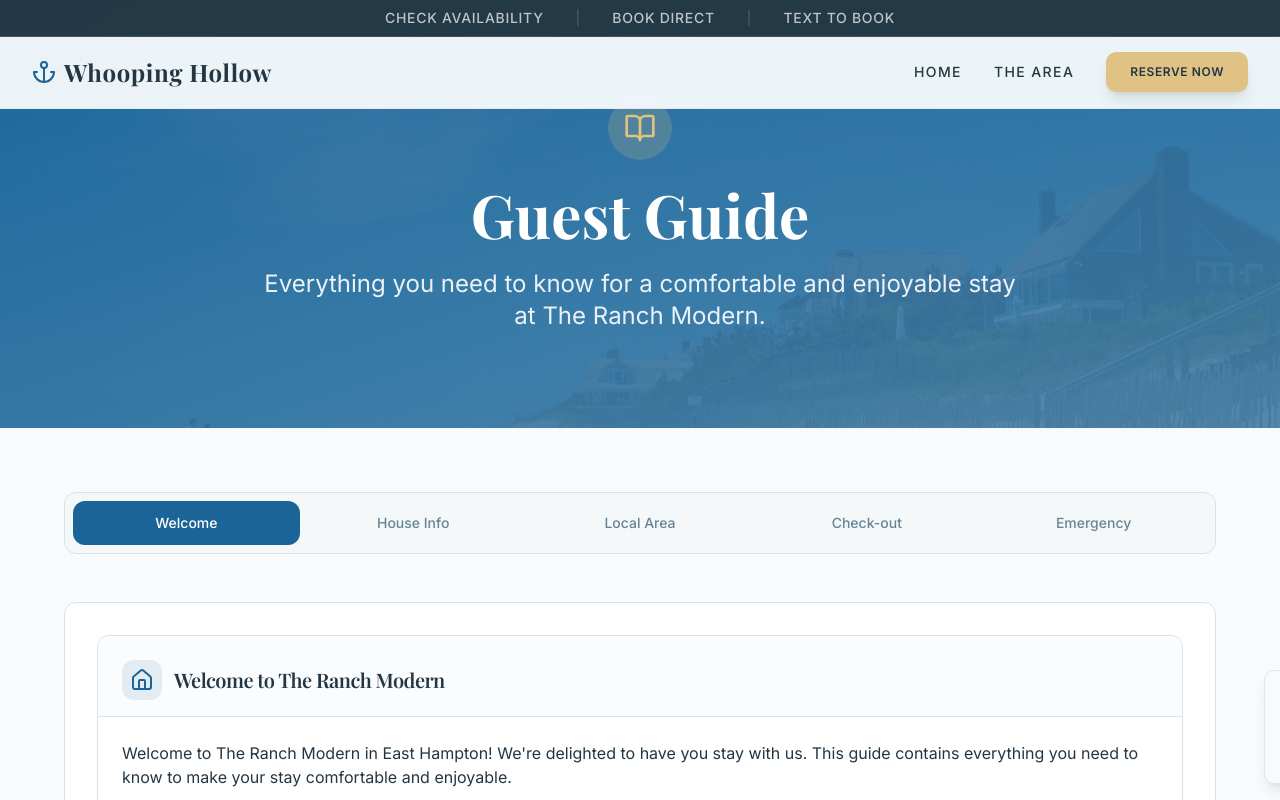
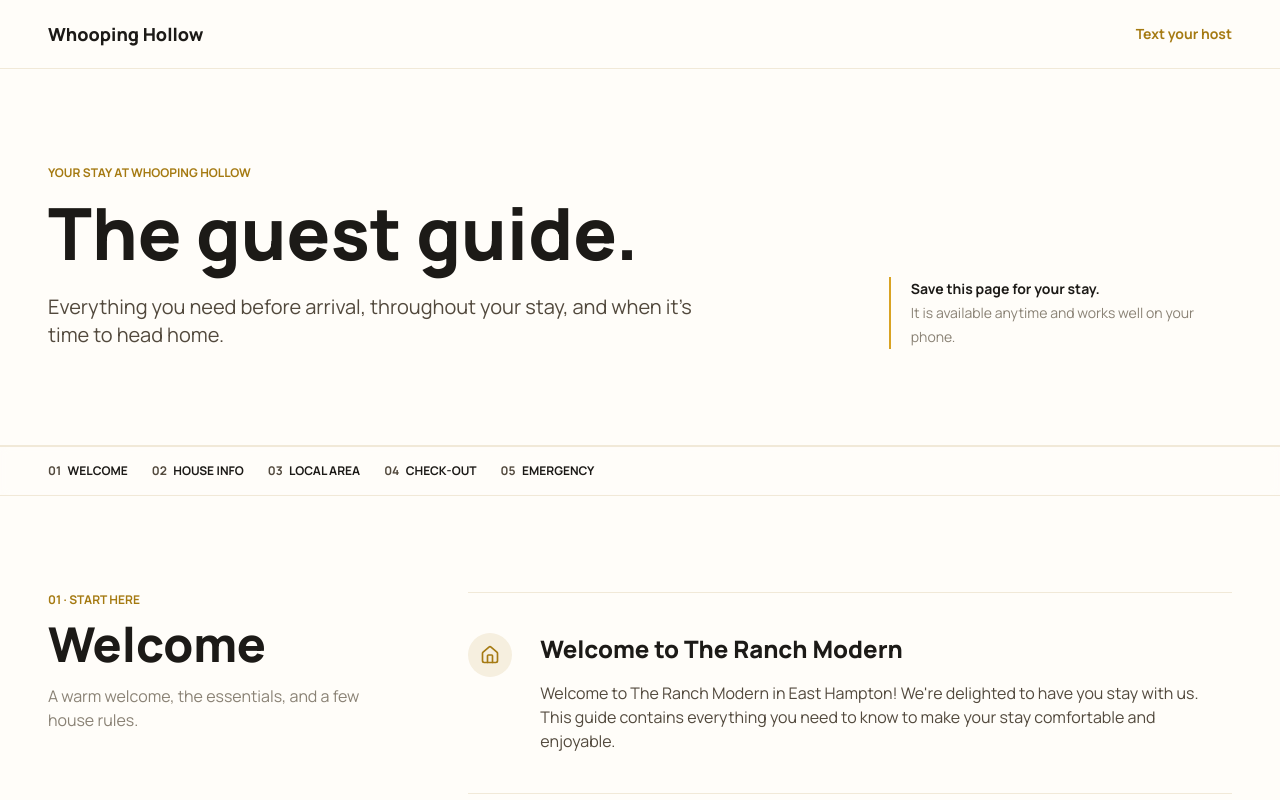
Before and after one commit to edmondmeehan/whooping-hollow, a React (Vite) app: page /guide in a window 1280 px wide. Shown: the top 800 px of the page. Built offline with nearby package versions, Linux system fonts and the light colour scheme.

Commit message:
Changes
Co-authored-by: edmondmeehan <275088825+edmondmeehan@users.noreply.github.com>

```diff
--- a/src/index.css
+++ b/src/index.css
@@ -187,6 +187,34 @@ html {
   padding-right: clamp(20px, 4vw, 48px);
 }
 
+.guide-longform p,
+.guide-longform h2,
+.guide-longform h3,
+.guide-longform a,
+.guide-longform dt,
+.guide-longform dd {
+  letter-spacing: 0;
+}
+
+@media print {
+  .guide-nav,
+  .hh > header,
+  .hh > section:last-of-type,
+  .hh > footer {
+    display: none;
+  }
+
+  .guide-group {
+    break-inside: avoid;
+    background: transparent;
+  }
+
+  .guide-group > div {
+    padding-top: 2rem;
+    padding-bottom: 2rem;
+  }
+}
+
 /* Whooping Hollow administration */
 .admin-shell {
   --admin-bg: 40 100% 99%;
--- a/src/pages/Guide.tsx
+++ b/src/pages/Guide.tsx
@@ -1,16 +1,11 @@
 
-import React, { useEffect, useState, useRef } from 'react';
-import Navbar from '@/components/Navbar';
-import StickyHeader from '@/components/StickyHeader';
-import GuideTabs from '@/components/GuideTabs';
-import Footer from '@/components/Footer';
-import { toast } from '@/hooks/use-toast';
-import { BookOpen } from 'lucide-react';
+import React, { useEffect } from 'react';
+import LongformGuide from '@/components/guide/LongformGuide';
 import { initialGuideSections } from '@/data/initialGuideSections';
+import { useSiteContent } from '@/hooks/use-site-content';
 
 const Guide = () => {
-  const [forceUpdate, setForceUpdate] = useState(0);
-  const contentRef = useRef(null);
+  const { content } = useSiteContent();
 
   useEffect(() => {
     const STORAGE_KEY_SECTIONS = 'guideContentSections';
@@ -20,57 +15,50 @@ const Guide = () => {
       localStorage.setItem(STORAGE_KEY_SECTIONS, JSON.stringify(initialGuideSections));
     }
 
-    setForceUpdate(prev => prev + 1);
-
-    setTimeout(() => {
-      const event = new StorageEvent('storage', {
-        key: STORAGE_KEY_SECTIONS,
-        newValue: localStorage.getItem(STORAGE_KEY_SECTIONS),
-        storageArea: localStorage
-      });
-      window.dispatchEvent(event);
-      window.dispatchEvent(new CustomEvent('guideContentUpdated'));
-    }, 100);
-
-    toast({
-      title: "Welcome to the Guest Guide",
-      description: "Browse through the tabs to find information about your stay",
-    });
   }, []);
 
   return (
-    <div className="min-h-screen flex flex-col bg-background">
-      <StickyHeader />
-      <Navbar />
+    <div className="hh min-h-screen bg-hh-bg">
+      <header className="hh-gutter flex items-center justify-between gap-5 border-b border-hh-line bg-hh-bg py-5">
+        <a href="/" className="whitespace-nowrap text-lg font-extrabold text-hh-ink">{content.brandName}</a>
+        <a href={`sms:${content.phone}`} className="text-sm font-bold text-hh-gold-text">Text your host</a>
+      </header>
 
-      {/* Hero Section */}
-      <div className="relative bg-gradient-to-br from-primary via-primary/90 to-primary/80 text-primary-foreground">
-        <div className="absolute inset-0 bg-[url('/east-hampton-beach.webp')] bg-cover bg-center opacity-10"></div>
-        <div className="relative container-custom py-16 md:py-24">
-          <div className="max-w-4xl mx-auto text-center">
-            <div className="inline-flex items-center justify-center w-16 h-16 bg-accent/20 backdrop-blur-sm rounded-full mb-6">
-              <BookOpen className="w-8 h-8 text-accent" />
-            </div>
-            <h1 className="text-4xl md:text-6xl font-serif font-bold mb-6">
-              Guest Guide
-            </h1>
-            <p className="text-xl md:text-2xl text-primary-foreground/90 leading-relaxed max-w-3xl mx-auto">
-              Everything you need to know for a comfortable and enjoyable stay at The Ranch Modern.
+      <section className="hh-gutter border-b border-hh-line bg-hh-bg py-14 md:py-24">
+        <div className="mx-auto grid max-w-7xl gap-10 md:grid-cols-[1.4fr_0.6fr] md:items-end">
+          <div>
+            <p className="text-xs font-bold uppercase text-hh-gold-text">Your stay at {content.brandName}</p>
+            <h1 className="mt-4 max-w-4xl text-5xl font-extrabold leading-[1.02] text-hh-ink md:text-7xl">The guest guide.</h1>
+            <p className="mt-6 max-w-2xl text-lg leading-8 text-hh-body md:text-xl">
+              Everything you need before arrival, throughout your stay, and when it’s time to head home.
             </p>
           </div>
-        </div>
-      </div>
-
-      {/* Main Content */}
-      <div className="flex-1 bg-background">
-        <div className="container-custom py-12 md:py-16">
-          <div ref={contentRef} className="max-w-6xl mx-auto">
-            <GuideTabs key={`guide-tabs-${forceUpdate}`} />
+          <div className="border-l-2 border-hh-gold pl-5 text-sm leading-6 text-hh-muted">
+            <p className="font-bold text-hh-ink">Save this page for your stay.</p>
+            <p>It is available anytime and works well on your phone.</p>
           </div>
         </div>
-      </div>
+      </section>
 
-      <Footer />
+      <LongformGuide />
+
+      <section className="hh-gutter bg-hh-ink py-16 text-hh-bg md:py-20">
+        <div className="mx-auto flex max-w-7xl flex-col items-start justify-between gap-8 md:flex-row md:items-end">
+          <div>
+            <p className="text-xs font-bold uppercase text-hh-muted-dark">Need a hand?</p>
+            <h2 className="mt-3 max-w-2xl text-3xl font-extrabold md:text-5xl">We’re here throughout your stay.</h2>
+          </div>
+          <div className="flex flex-wrap gap-3">
+            <a href={`sms:${content.phone}`} className="rounded-full bg-hh-gold px-5 py-3 text-sm font-bold text-hh-ink">Text {content.phoneDisplay}</a>
+            <a href={`mailto:${content.email}`} className="rounded-full border border-hh-muted px-5 py-3 text-sm font-bold text-hh-bg">Email us</a>
+          </div>
+        </div>
+      </section>
+
+      <footer className="hh-gutter flex flex-wrap justify-between gap-3 py-8 text-xs text-hh-muted">
+        <span>{content.address}</span>
+        <a href="/" className="font-bold text-hh-ink">Back to Whooping Hollow</a>
+      </footer>
     </div>
   );
 };
```
